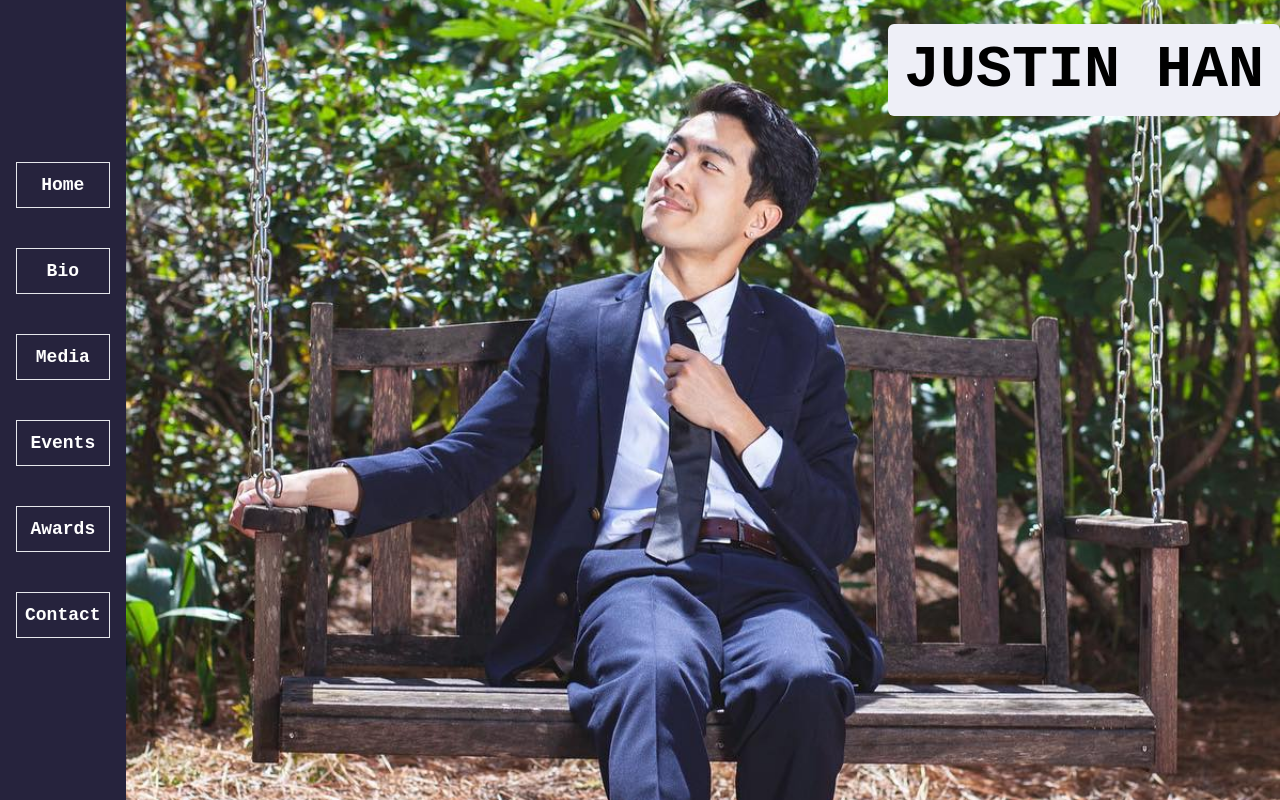
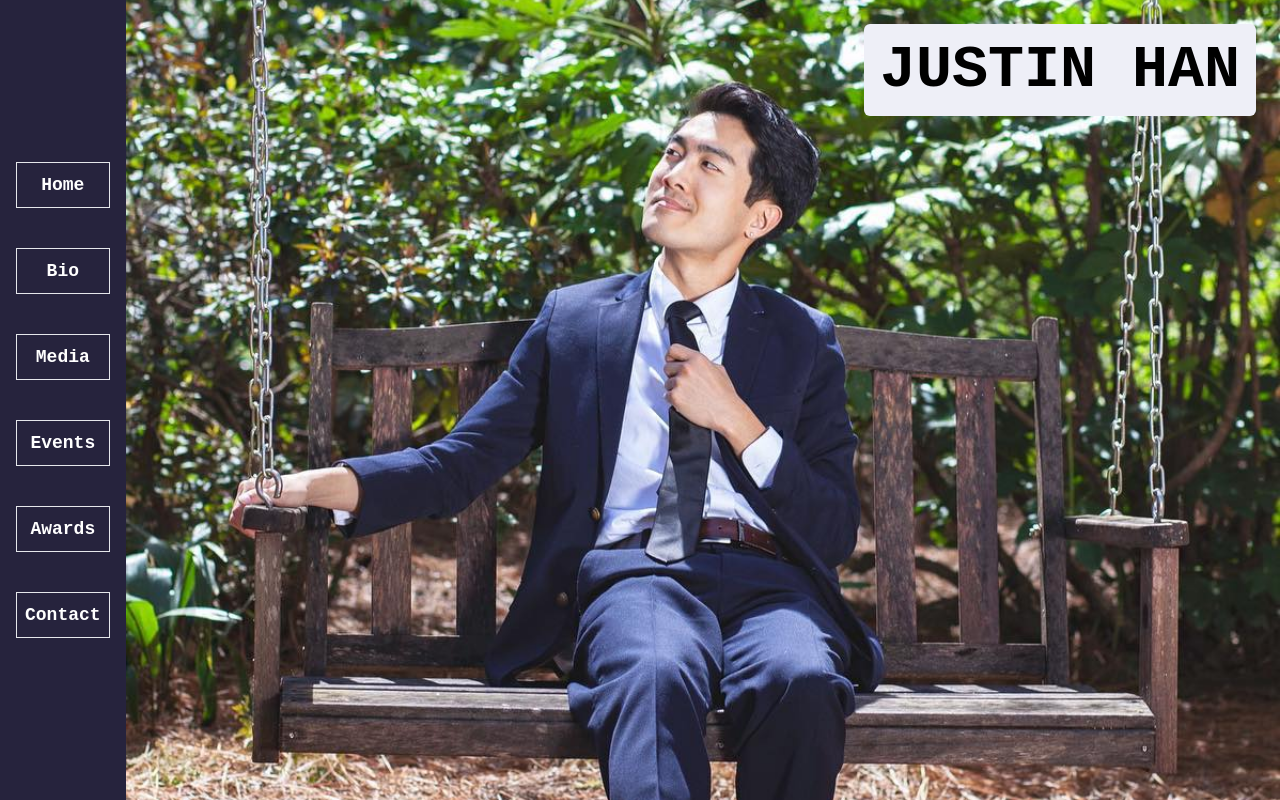
Before and after one commit to mzsellem/justin-han, a Next.js app: page / in a window 1280 px wide. Built offline with nearby package versions, Linux system fonts and the light colour scheme.

Commit message:
adjust web right margin on intro

```diff
--- a/app/page.tsx
+++ b/app/page.tsx
@@ -12,7 +12,7 @@ export default function Home() {
             src="/happy-justin.png"
             alt="justin in a park"
           />
-          <div className="absolute top-0 md:right-0 mt-6">
+          <div className="absolute top-0 md:right-0 mt-6 md:mr-6">
             <Intro />
           </div>
         </div>
```
